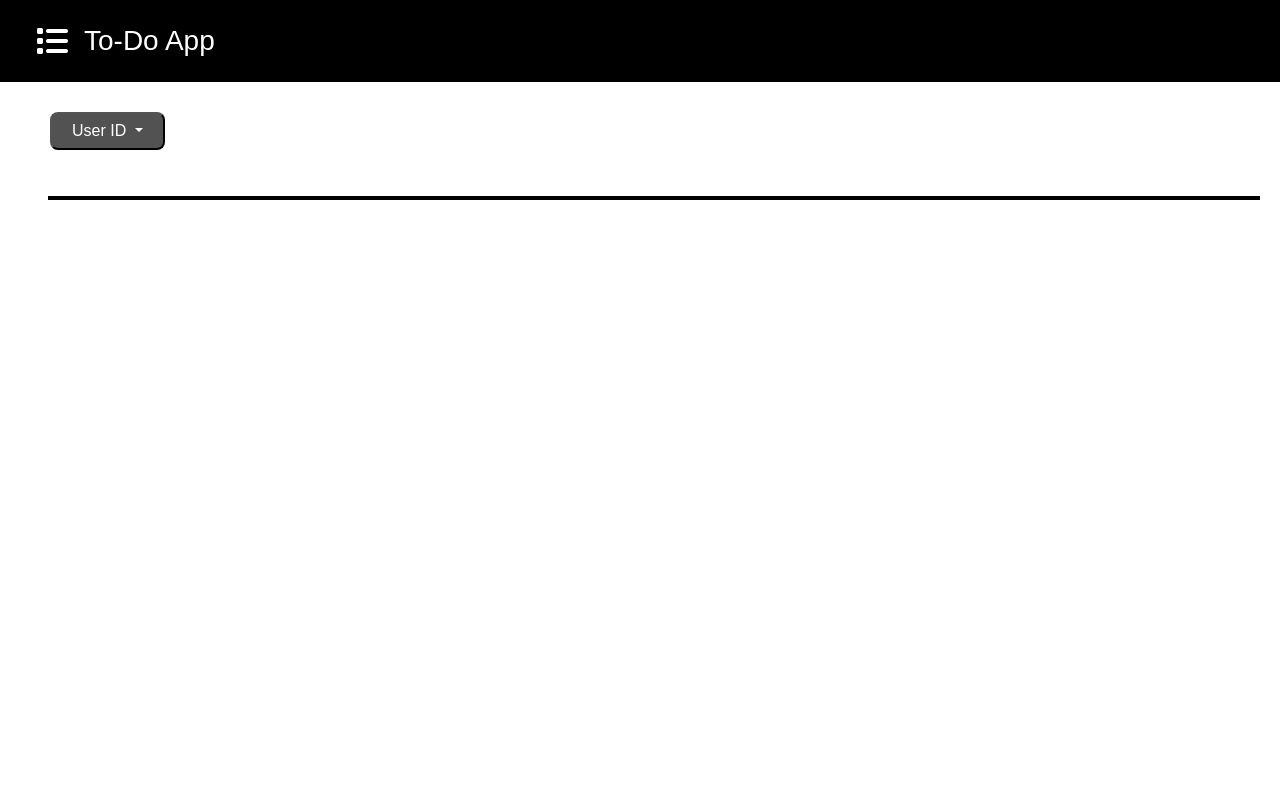
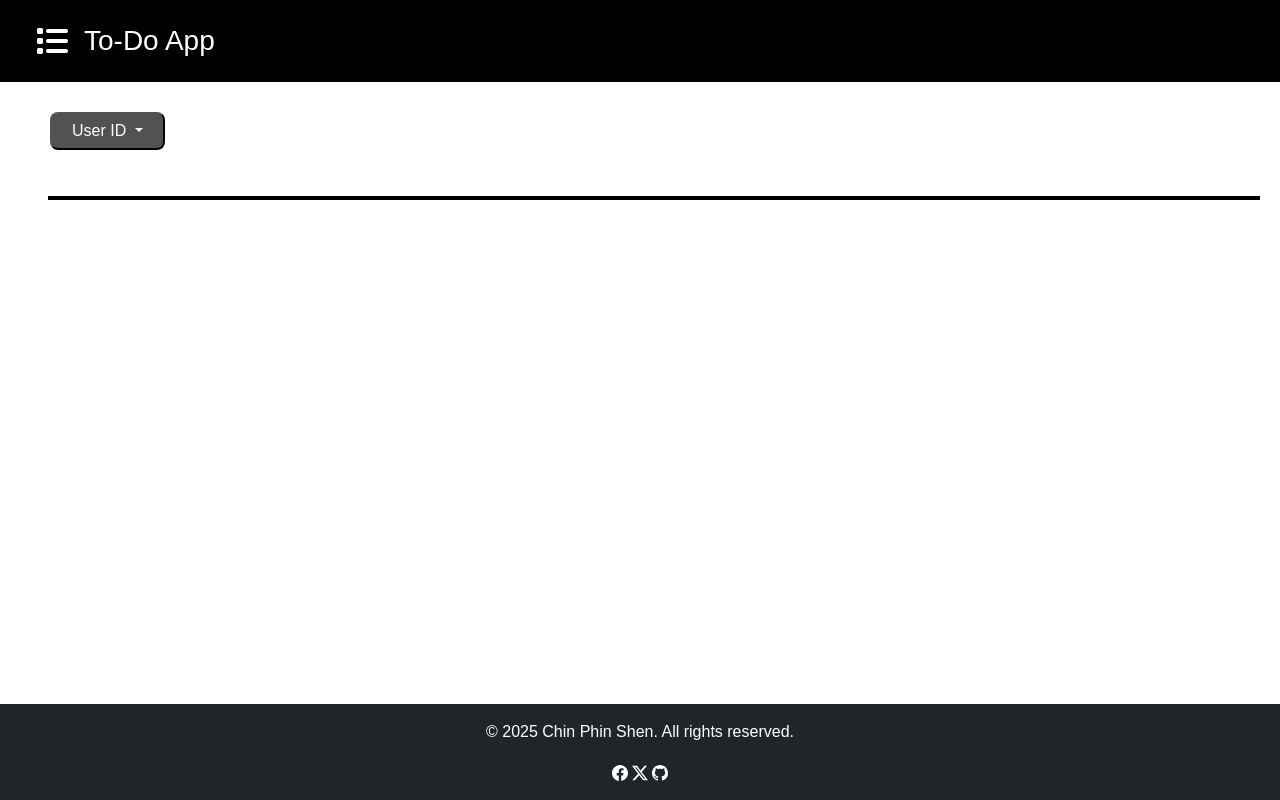
Before and after one commit to phinshen/TodoApp-basicAssessment, a website: page index.html in a window 1280 px wide. Drawn offline with nearby package versions, Linux system fonts and the light colour scheme; no server answers.

Commit message:
added footer section

```diff
--- a/index.html
+++ b/index.html
@@ -24,6 +24,7 @@
   </head>
 
   <body>
+    <div class="page-wrapper">
       <!-- -------------------------------navigation bar------------------------------- -->
       <header>
         <nav class="navbar py-4" id="navBar">
@@ -61,27 +62,54 @@
             class="ms-5">
           </div>
         </section>
-
-
-
-
-
-
-
-
-
-
-
-
-
-
-
-
-
-
-
-
-
+    </div>
+      <!-- ---------------------------footer section----------------------------- -->
+      <footer class="bg-dark text-white text-center py-3">
+        <p>&copy; 2025 Chin Phin Shen. All rights reserved.</p>
+        <!-- -----------------------social media icon------------------------------ -->
+        <a href="https://www.facebook.com/chin.phin.shen" target="_blank" class="text-white text-decoration-none">
+          <svg
+            xmlns="http://www.w3.org/2000/svg"
+            width="16"
+            height="16"
+            fill="currentColor"
+            class="bi bi-facebook"
+            viewBox="0 0 16 16"
+          >
+            <path
+              d="M16 8.049c0-4.446-3.582-8.05-8-8.05C3.58 0-.002 3.603-.002 8.05c0 4.017 2.926 7.347 6.75 7.951v-5.625h-2.03V8.05H6.75V6.275c0-2.017 1.195-3.131 3.022-3.131.876 0 1.791.157 1.791.157v1.98h-1.009c-.993 0-1.303.621-1.303 1.258v1.51h2.218l-.354 2.326H9.25V16c3.824-.604 6.75-3.934 6.75-7.951"
+            />
+          </svg>
+        </a>
+        <a href="https://x.com/_itsphinshen" target="_blank" class="text-white text-decoration-none">
+          <svg
+            xmlns="http://www.w3.org/2000/svg"
+            width="16"
+            height="16"
+            fill="currentColor"
+            class="bi bi-twitter-x"
+            viewBox="0 0 16 16"
+          >
+            <path
+              d="M12.6.75h2.454l-5.36 6.142L16 15.25h-4.937l-3.867-5.07-4.425 5.07H.316l5.733-6.57L0 .75h5.063l3.495 4.633L12.601.75Zm-.86 13.028h1.36L4.323 2.145H2.865z"
+            />
+          </svg>
+        </a>
+        <a href="https://github.com/phinshen" target="_blank" class="text-white text-decoration-none">
+          <svg
+            xmlns="http://www.w3.org/2000/svg"
+            width="16"
+            height="16"
+            fill="currentColor"
+            class="bi bi-github"
+            viewBox="0 0 16 16"
+          >
+            <path
+              d="M8 0C3.58 0 0 3.58 0 8c0 3.54 2.29 6.53 5.47 7.59.4.07.55-.17.55-.38 0-.19-.01-.82-.01-1.49-2.01.37-2.53-.49-2.69-.94-.09-.23-.48-.94-.82-1.13-.28-.15-.68-.52-.01-.53.63-.01 1.08.58 1.23.82.72 1.21 1.87.87 2.33.66.07-.52.28-.87.51-1.07-1.78-.2-3.64-.89-3.64-3.95 0-.87.31-1.59.82-2.15-.08-.2-.36-1.02.08-2.12 0 0 .67-.21 2.2.82.64-.18 1.32-.27 2-.27s1.36.09 2 .27c1.53-1.04 2.2-.82 2.2-.82.44 1.1.16 1.92.08 2.12.51.56.82 1.27.82 2.15 0 3.07-1.87 3.75-3.65 3.95.29.25.54.73.54 1.48 0 1.07-.01 1.93-.01 2.2 0 .21.15.46.55.38A8.01 8.01 0 0 0 16 8c0-4.42-3.58-8-8-8"
+            />
+          </svg>
+        </a>
+      </footer>
     </main>
   </body>
 </html>
--- a/styles.css
+++ b/styles.css
@@ -1,5 +1,20 @@
 * {
   font-family: Arial, Helvetica, sans-serif;
+}
+
+html, body {
+  height: 100%;
+  margin: 0;
+  padding: 0;
+}
+
+body {
+  display: flex;
+  flex-direction: column;
+}
+
+.page-wrapper {
+  flex: 1;
 }
 
 #navBar {
```
Lines whose indentation alone changed are shown as unchanged.
